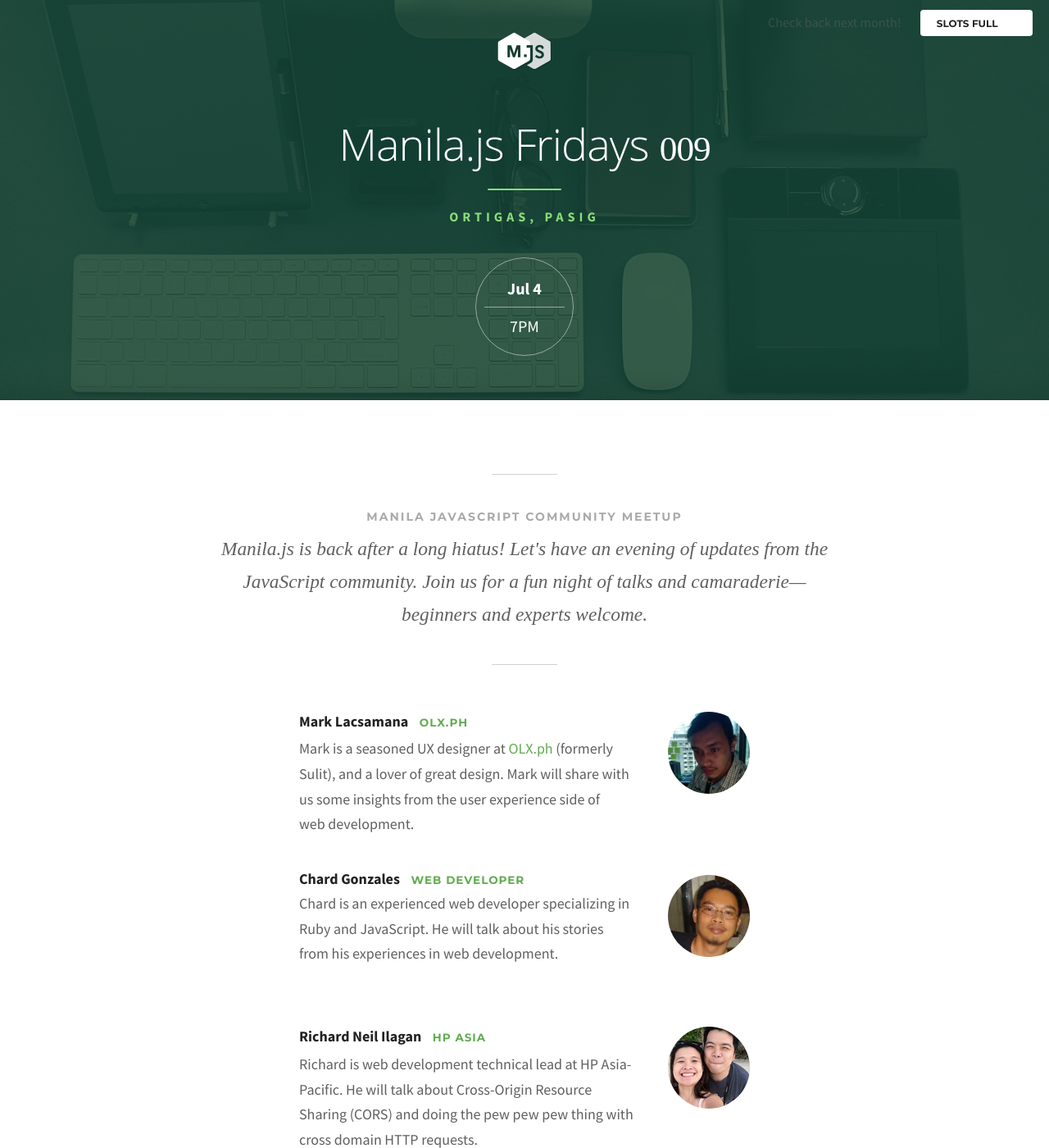
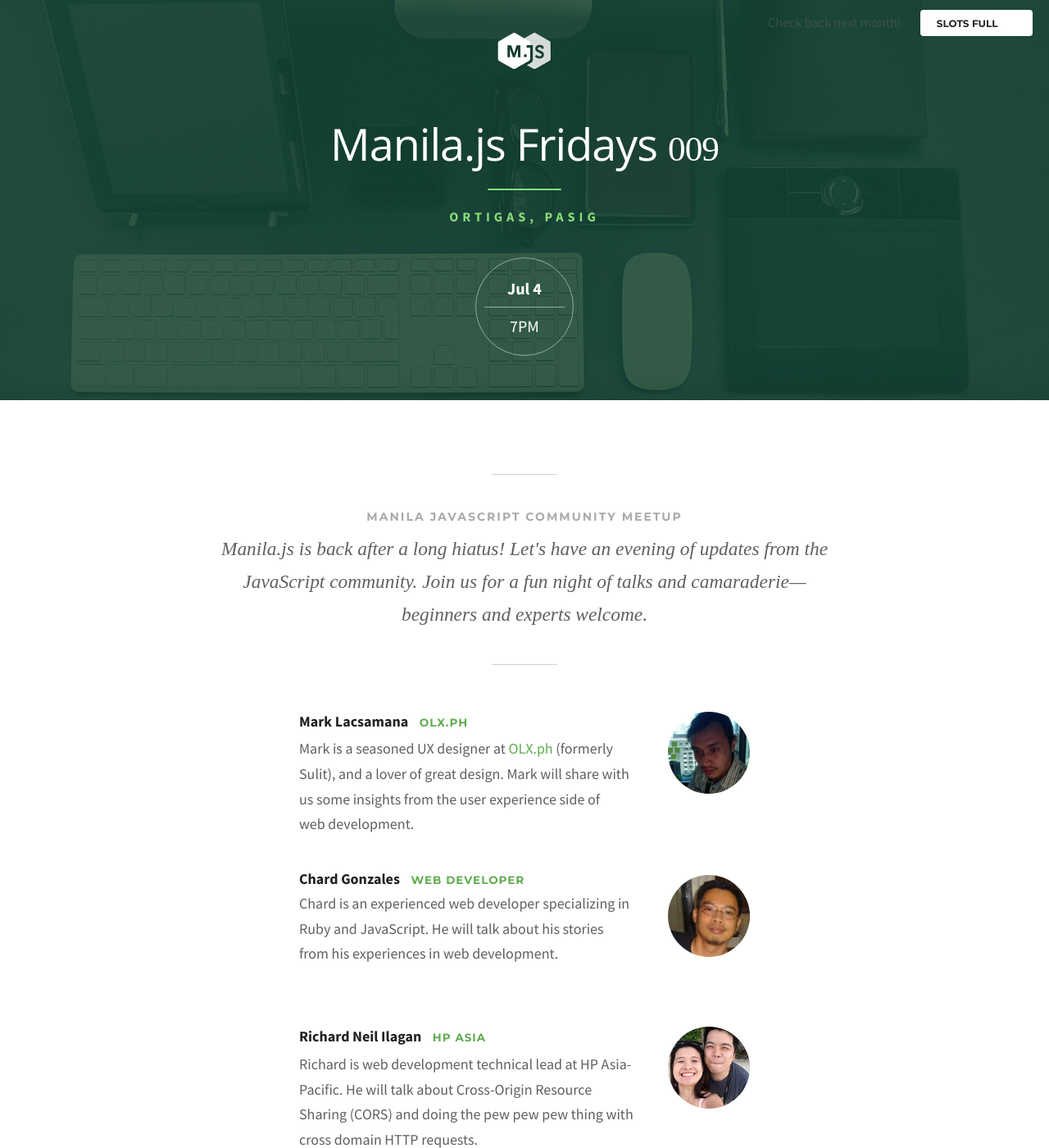
Before and after one commit to manilajs/manilajs.com, a Jekyll site: the page built from index.html, in a window 1280 px wide and 1400 px high. Shown: the whole window at 82% size. Built offline with Jekyll 4.4.1, drawn with Linux system fonts in a browser that asks for light colours; nearby versions of some CDN libraries; some web fonts are replaced.

Commit message:
Use Open Sans 300.

```diff
--- a/_layouts/event.html
+++ b/_layouts/event.html
@@ -22,7 +22,7 @@
   <title>Manila.js - JavaScript community in Manila, Philippines</title>
 
   <!-- CDN assets -->
-  <link href="http://fonts.googleapis.com/css?family=Open+Sans:100" rel="stylesheet" type="text/css">
+  <link href="http://fonts.googleapis.com/css?family=Open+Sans:300" rel="stylesheet" type="text/css">
   <link href="http://fonts.googleapis.com/css?family=Source+Sans+Pro:400,700" rel="stylesheet" type="text/css">
   <link href="http://fonts.googleapis.com/css?family=Montserrat:700" rel="stylesheet" type="text/css">
   <link href="http://fonts.googleapis.com/css?family=Electrolize:400&text=0123456789" rel="stylesheet" type="text/css">
--- a/assets/style.css
+++ b/assets/style.css
@@ -398,7 +398,7 @@
 
 .next-meetup h1 {
   font-family: open sans, serif;
-  font-weight: 100;
+  font-weight: 300;
   font-size: 1.7em;
   line-height: 1.3;
   letter-spacing: -1px;
@@ -773,7 +773,7 @@
 .content-section h4,
 .content-section h4 a,
 .content-section h4 a:visited {
-  font-weight: 100;
+  font-weight: 300;
   font-family: open sans, sans-serif;
   color: #222;
 }
@@ -931,7 +931,7 @@
 
 .about-us-section h3 {
   font-family: open sans, sans-serif;
-  font-weight: 100;
+  font-weight: 300;
   color: white;
   margin: 0;
   font-size: 1.6em;
```
